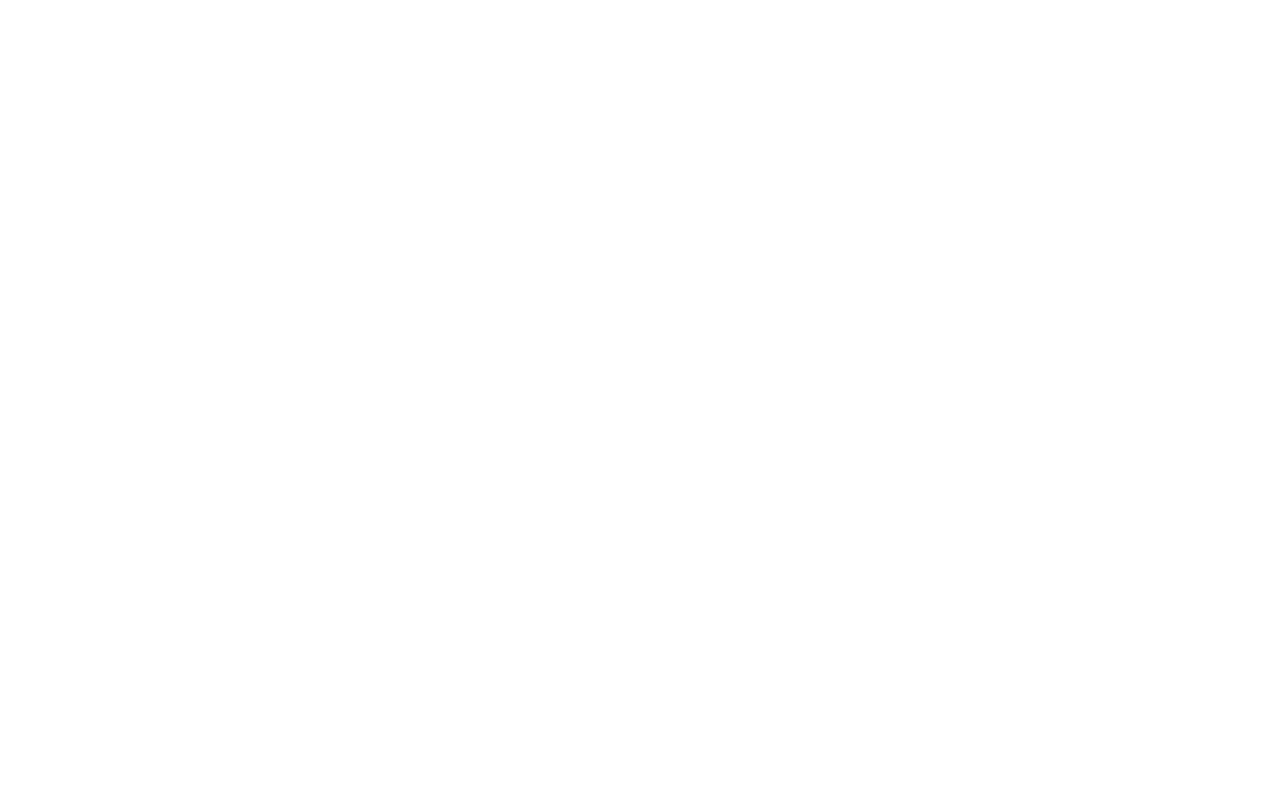
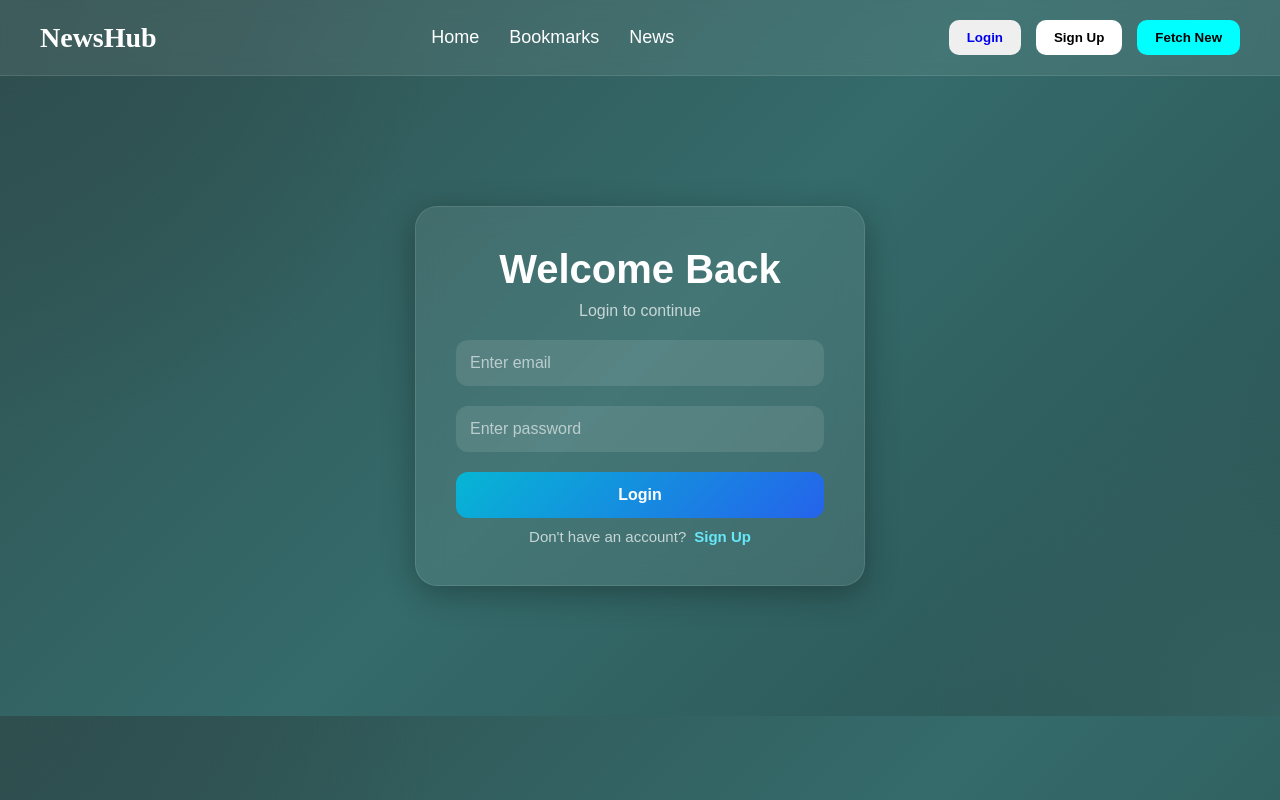
Before and after one commit to Lifewithmuskan/Dacby-assigment, a React (Vite) app in the folder frontend/vite-project/: page /login in a window 1280 px wide. Before the commit this address had no page. Built offline with nearby package versions, Linux system fonts and the light colour scheme.

Commit message:
Added JWT authentication and bookmark system

```diff
--- /dev/null
+++ b/frontend/package.json
@@ -0,0 +1,6 @@
+{
+  "dependencies": {
+    "axios": "^1.16.0",
+    "react-router-dom": "^7.15.0"
+  }
+}
--- a/frontend/vite-project/package.json
+++ b/frontend/vite-project/package.json
@@ -3,20 +3,17 @@
   "private": true,
   "version": "0.0.0",
   "type": "module",
-
   "scripts": {
     "dev": "vite",
     "build": "vite build",
     "preview": "vite preview"
   },
-
   "dependencies": {
     "axios": "^1.16.0",
     "react": "^19.2.0",
     "react-dom": "^19.2.0",
     "react-router-dom": "^7.15.0"
   },
-
   "devDependencies": {
     "@vitejs/plugin-react": "^6.0.1",
     "vite": "^8.0.10"
--- a/frontend/vite-project/src/App.jsx
+++ b/frontend/vite-project/src/App.jsx
@@ -1,19 +1,45 @@
 import { BrowserRouter, Routes, Route } from "react-router-dom";
 
 import Home from "./pages/Home";
+import News from "./pages/News";
+import Signup from "./pages/Signup";
+import Login from "./pages/Login";
+import Bookmarks from "./pages/Bookmarks";
+function App() {
 
-function App() {
   return (
-     <BrowserRouter>
+
+    <BrowserRouter>
 
       <Routes>
-        <Route path="/" element={<Home />} />
 
+        <Route
+          path="/"
+          element={<Home />}
+        />
 
+        <Route
+          path="/news"
+          element={<News />}
+        />
+        <Route
+        path="/signup"
+        element={<Signup />}
+      />
+          <Route
+        path="/login"
+        element={<Login />}
+      />
 
+      <Route
+  path="/bookmarks"
+  element={<Bookmarks />}
+/>
 
       </Routes>
+
     </BrowserRouter>
+
   );
 }
 
--- a/frontend/vite-project/src/pages/Home.css
+++ b/frontend/vite-project/src/pages/Home.css
@@ -60,7 +60,7 @@ color: aliceblue;
   padding: 30px;
   display: grid;
   /* grid-template-columns: repeat(2, 1fr); */
-  grid-template-columns: repeat(auto-fit, minmax(500px, 1fr));
+  grid-template-columns: repeat(auto-fit, minmax(320px, 1fr));
   gap: 20px;
   padding: 20px;
 }
--- a/frontend/vite-project/src/pages/Login.css
+++ b/frontend/vite-project/src/pages/Login.css
@@ -101,3 +101,33 @@
   box-shadow:
     0 0 20px rgba(6,182,212,0.4);
 }
+
+.signup-text{
+
+  text-align: center;
+
+  color: rgba(255,255,255,0.7);
+
+  margin-top: 10px;
+
+  font-size: 15px;
+}
+
+.signup-link{
+
+  margin-left: 8px;
+
+  color: #67e8f9;
+
+  text-decoration: none;
+
+  font-weight: bold;
+
+  transition: 0.3s;
+}
+
+.signup-link:hover{
+
+  color: white;
+
+}
--- a/frontend/vite-project/src/pages/Login.jsx
+++ b/frontend/vite-project/src/pages/Login.jsx
@@ -1,6 +1,6 @@
 import { useState } from "react";
 import axios from "axios";
-import { useNavigate } from "react-router-dom";
+import { useNavigate, Link } from "react-router-dom";
 import Nav from "./Nav";
 import "./Login.css";
 function Login() {
@@ -29,20 +29,17 @@ function Login() {
 
       );
 
-      localStorage.setItem(
-        "user",
-        JSON.stringify(response.data.user)
+   localStorage.setItem(
+  "user",
+  JSON.stringify(response.data.user)
 
-      );
-
+);
       alert("Login Successful");
       navigate("/");
 
     } catch(error){
-      console.log(error);
-      alert(
-        error.response.data.message
-      );
+       error.response?.data?.message ||
+  "Login Failed"
 
     } finally {
       setLoading(false);
@@ -93,6 +90,15 @@ function Login() {
             }
 
           </button>
+          <p className="signup-text">
+         Don't have an account?
+        <Link
+            to="/signup"
+            className="signup-link"
+        >Sign Up
+        </Link>
+
+        </p>
         </form>
       </div>
 
--- a/frontend/vite-project/src/pages/Signup.jsx
+++ b/frontend/vite-project/src/pages/Signup.jsx
@@ -4,7 +4,7 @@ import Nav from "./Nav";
 import "./Signup.css";
 import {Link,useNavigate} from "react-router-dom";
 function Signup() {
-
+  const navigate = useNavigate();
   const [formData, setFormData] = useState({
     name: "",
     email: "",
@@ -37,7 +37,7 @@ function Signup() {
 
       console.log(response.data);
 
-      localStorage.setItem(
+localStorage.setItem(
   "user",
   JSON.stringify(response.data.user)
 );
@@ -46,9 +46,12 @@ navigate("/");
 
     } catch (error) {
 
-      console.log(error.response.data);
+    console.log(error);
 
-      alert("Signup Failed");
+alert(
+  error.response?.data?.message ||
+  "Signup Failed"
+);
 
     } finally {
 
```
